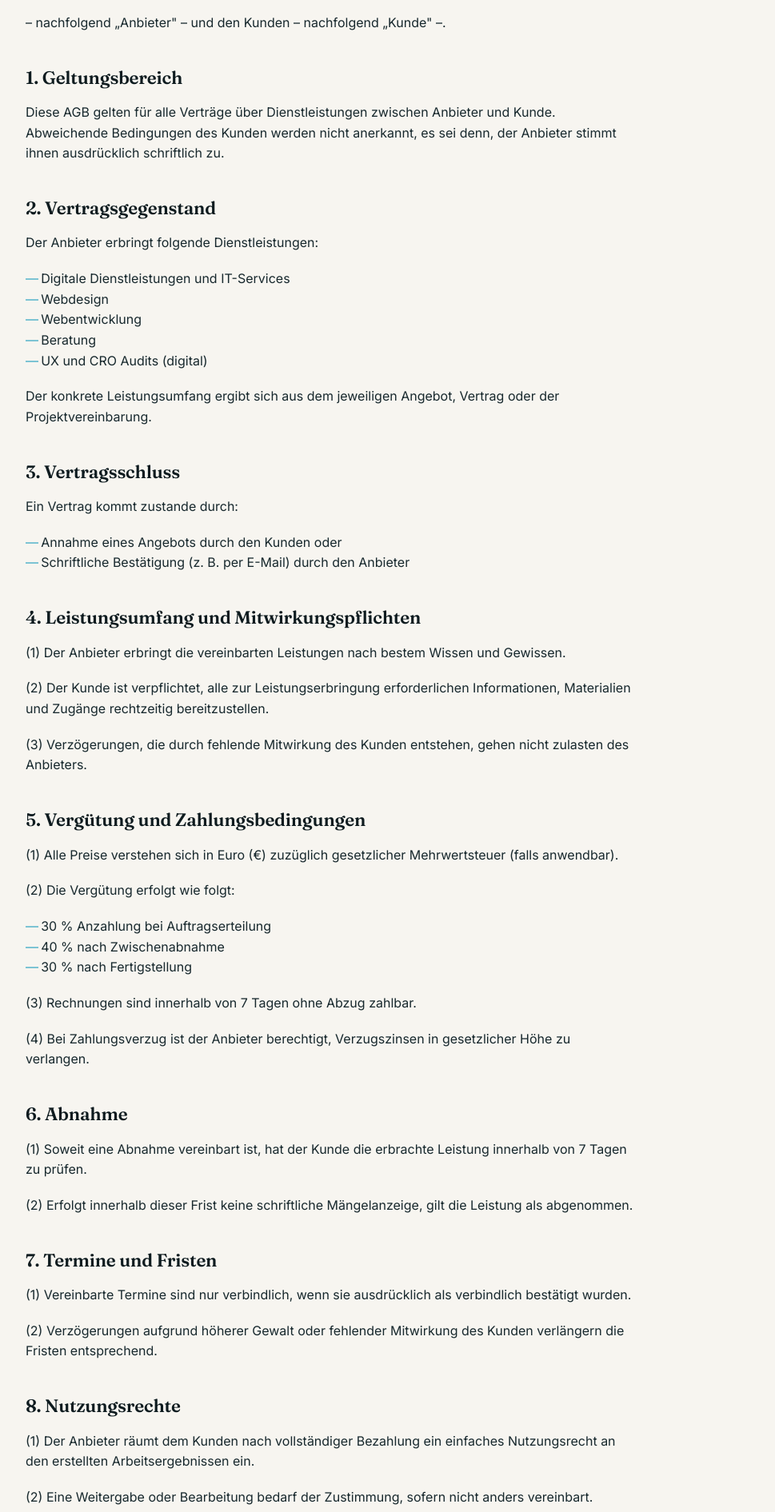
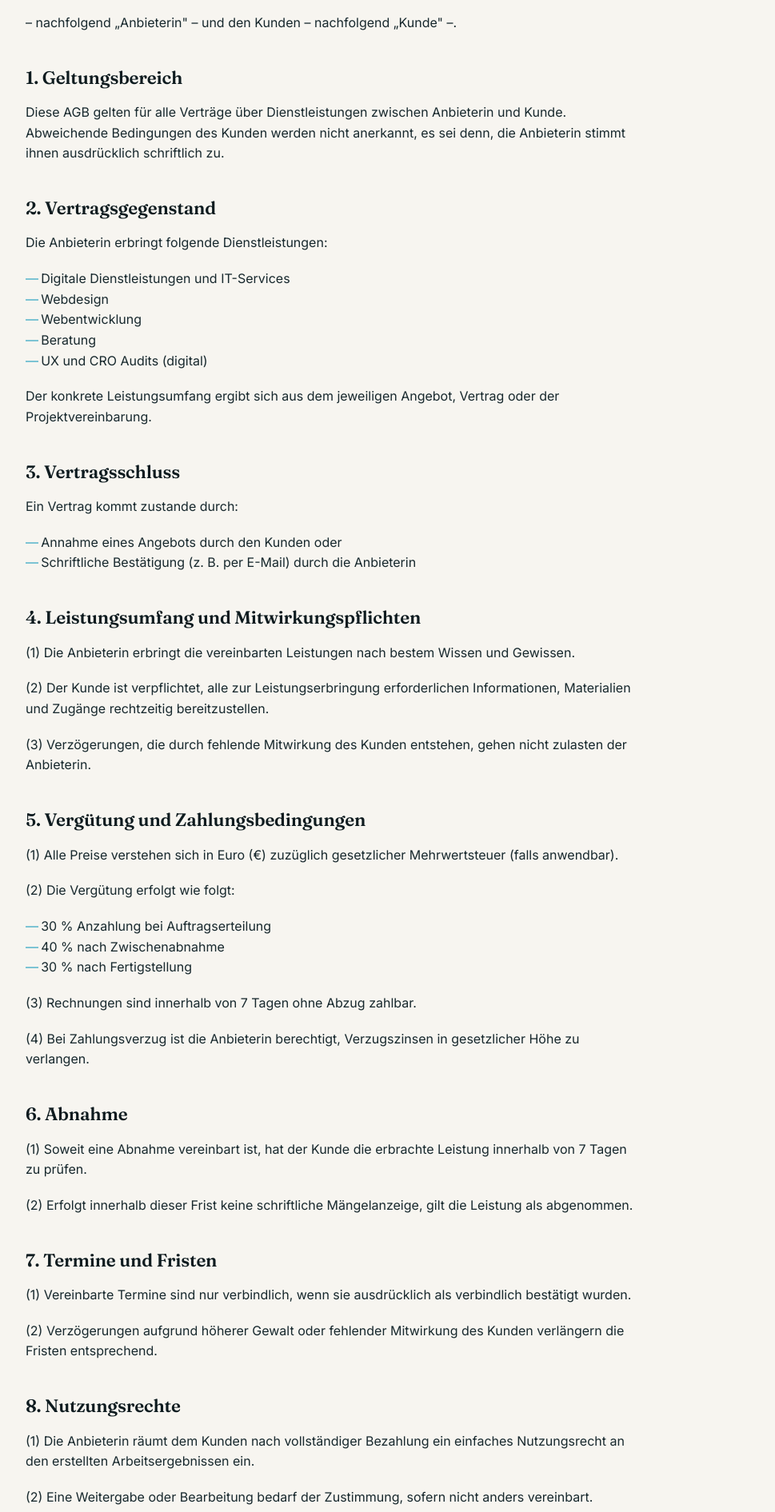
Before and after one commit to Spin18/portfolio-website, a plain HTML site: page de/terms.html in a window 1280 px wide. Shown: the part 693-2584 px from the top of the page at 80% size, without its empty margins (36-1005 px from the left). Drawn offline with Linux system fonts and the light colour scheme.

Commit message:
AGB: Anbieter -> Anbieterin throughout
Replaced all 12 occurrences with correct German case agreement, not
just a literal string swap — "der Anbieter" (masc. nominative)
becomes "die Anbieterin", "des Anbieters" (genitive) becomes "der
Anbieterin", etc.

```diff
--- a/de/terms.html
+++ b/de/terms.html
@@ -778,11 +778,11 @@ h3 { font-size: clamp(1.3rem, 2.2vw, 1.7rem); line-height: 1.2; }
           <p><em>Stand: 28. August 2026</em></p>
 <p>Diese Allgemeinen Geschäftsbedingungen (AGB) gelten für die Nutzung der Website und die Geschäftsbeziehung zwischen:</p>
 <p>Imen Bouzouita<br/>Mahlower Strasse 14<br/>12049 Berlin<br/>Deutschland</p>
-<p>– nachfolgend „Anbieter" – und den Kunden – nachfolgend „Kunde" –.</p>
+<p>– nachfolgend „Anbieterin" – und den Kunden – nachfolgend „Kunde" –.</p>
 <h2>1. Geltungsbereich</h2>
-<p>Diese AGB gelten für alle Verträge über Dienstleistungen zwischen Anbieter und Kunde. Abweichende Bedingungen des Kunden werden nicht anerkannt, es sei denn, der Anbieter stimmt ihnen ausdrücklich schriftlich zu.</p>
+<p>Diese AGB gelten für alle Verträge über Dienstleistungen zwischen Anbieterin und Kunde. Abweichende Bedingungen des Kunden werden nicht anerkannt, es sei denn, die Anbieterin stimmt ihnen ausdrücklich schriftlich zu.</p>
 <h2>2. Vertragsgegenstand</h2>
-<p>Der Anbieter erbringt folgende Dienstleistungen:</p>
+<p>Die Anbieterin erbringt folgende Dienstleistungen:</p>
 <ul>
   <li>Digitale Dienstleistungen und IT-Services</li>
   <li>Webdesign</li>
@@ -795,12 +795,12 @@ h3 { font-size: clamp(1.3rem, 2.2vw, 1.7rem); line-height: 1.2; }
 <p>Ein Vertrag kommt zustande durch:</p>
 <ul>
   <li>Annahme eines Angebots durch den Kunden oder</li>
-  <li>Schriftliche Bestätigung (z. B. per E-Mail) durch den Anbieter</li>
+  <li>Schriftliche Bestätigung (z. B. per E-Mail) durch die Anbieterin</li>
 </ul>
 <h2>4. Leistungsumfang und Mitwirkungspflichten</h2>
-<p>(1) Der Anbieter erbringt die vereinbarten Leistungen nach bestem Wissen und Gewissen.</p>
+<p>(1) Die Anbieterin erbringt die vereinbarten Leistungen nach bestem Wissen und Gewissen.</p>
 <p>(2) Der Kunde ist verpflichtet, alle zur Leistungserbringung erforderlichen Informationen, Materialien und Zugänge rechtzeitig bereitzustellen.</p>
-<p>(3) Verzögerungen, die durch fehlende Mitwirkung des Kunden entstehen, gehen nicht zulasten des Anbieters.</p>
+<p>(3) Verzögerungen, die durch fehlende Mitwirkung des Kunden entstehen, gehen nicht zulasten der Anbieterin.</p>
 <h2>5. Vergütung und Zahlungsbedingungen</h2>
 <p>(1) Alle Preise verstehen sich in Euro (€) zuzüglich gesetzlicher Mehrwertsteuer (falls anwendbar).</p>
 <p>(2) Die Vergütung erfolgt wie folgt:</p>
@@ -810,7 +810,7 @@ h3 { font-size: clamp(1.3rem, 2.2vw, 1.7rem); line-height: 1.2; }
   <li>30 % nach Fertigstellung</li>
 </ul>
 <p>(3) Rechnungen sind innerhalb von 7 Tagen ohne Abzug zahlbar.</p>
-<p>(4) Bei Zahlungsverzug ist der Anbieter berechtigt, Verzugszinsen in gesetzlicher Höhe zu verlangen.</p>
+<p>(4) Bei Zahlungsverzug ist die Anbieterin berechtigt, Verzugszinsen in gesetzlicher Höhe zu verlangen.</p>
 <h2>6. Abnahme</h2>
 <p>(1) Soweit eine Abnahme vereinbart ist, hat der Kunde die erbrachte Leistung innerhalb von 7 Tagen zu prüfen.</p>
 <p>(2) Erfolgt innerhalb dieser Frist keine schriftliche Mängelanzeige, gilt die Leistung als abgenommen.</p>
@@ -818,13 +818,13 @@ h3 { font-size: clamp(1.3rem, 2.2vw, 1.7rem); line-height: 1.2; }
 <p>(1) Vereinbarte Termine sind nur verbindlich, wenn sie ausdrücklich als verbindlich bestätigt wurden.</p>
 <p>(2) Verzögerungen aufgrund höherer Gewalt oder fehlender Mitwirkung des Kunden verlängern die Fristen entsprechend.</p>
 <h2>8. Nutzungsrechte</h2>
-<p>(1) Der Anbieter räumt dem Kunden nach vollständiger Bezahlung ein einfaches Nutzungsrecht an den erstellten Arbeitsergebnissen ein.</p>
+<p>(1) Die Anbieterin räumt dem Kunden nach vollständiger Bezahlung ein einfaches Nutzungsrecht an den erstellten Arbeitsergebnissen ein.</p>
 <p>(2) Eine Weitergabe oder Bearbeitung bedarf der Zustimmung, sofern nicht anders vereinbart.</p>
 <h2>9. Gewährleistung</h2>
 <p>Es gelten die gesetzlichen Gewährleistungsrechte.</p>
 <h2>10. Haftung</h2>
-<p>(1) Der Anbieter haftet unbeschränkt für Vorsatz und grobe Fahrlässigkeit.</p>
-<p>(2) Bei einfacher Fahrlässigkeit haftet der Anbieter nur bei Verletzung wesentlicher Vertragspflichten (Kardinalpflichten), beschränkt auf den vorhersehbaren, vertragstypischen Schaden.</p>
+<p>(1) Die Anbieterin haftet unbeschränkt für Vorsatz und grobe Fahrlässigkeit.</p>
+<p>(2) Bei einfacher Fahrlässigkeit haftet die Anbieterin nur bei Verletzung wesentlicher Vertragspflichten (Kardinalpflichten), beschränkt auf den vorhersehbaren, vertragstypischen Schaden.</p>
 <p>(3) Die Haftung für entgangenen Gewinn, indirekte Schäden oder Folgeschäden ist ausgeschlossen, soweit gesetzlich zulässig.</p>
 <h2>11. Vertraulichkeit</h2>
 <p>Beide Parteien verpflichten sich, alle im Rahmen der Zusammenarbeit erhaltenen vertraulichen Informationen nicht an Dritte weiterzugeben.</p>
@@ -832,7 +832,7 @@ h3 { font-size: clamp(1.3rem, 2.2vw, 1.7rem); line-height: 1.2; }
 <p>Informationen zur Verarbeitung personenbezogener Daten finden sich in der Datenschutzerklärung (Privacy Policy).</p>
 <h2>13. Schlussbestimmungen</h2>
 <p>(1) Es gilt das Recht der Bundesrepublik Deutschland.</p>
-<p>(2) Gerichtsstand ist – soweit zulässig – der Sitz des Anbieters.</p>
+<p>(2) Gerichtsstand ist – soweit zulässig – der Sitz der Anbieterin.</p>
 <p>(3) Sollten einzelne Bestimmungen dieser AGB unwirksam sein, bleibt die Wirksamkeit der übrigen Bestimmungen unberührt.</p>
         </div>
       </div>
```
Also changed, not shown: content/de.json (+1 -1 lines).
